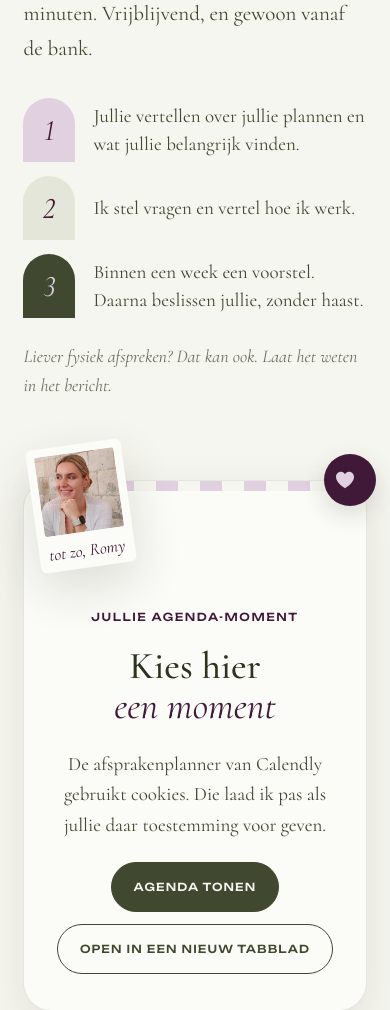
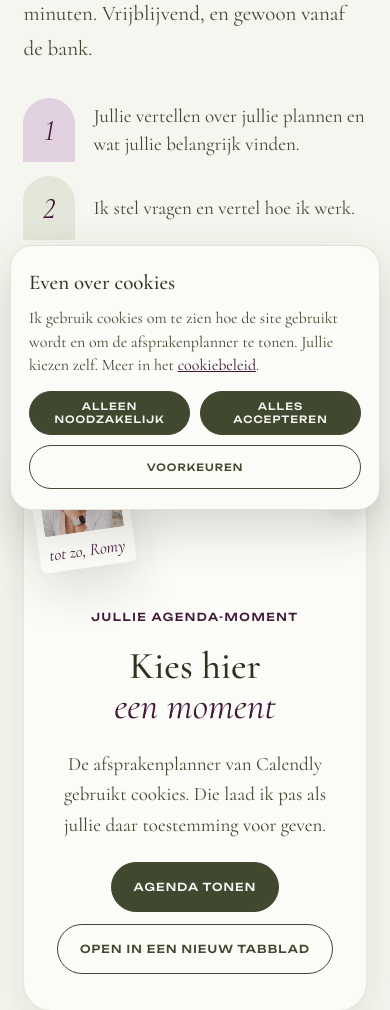
Before and after one commit to made-foryou/vertrouwdag-website, a Laravel app: page /kennismaken in a window 390 px wide. Shown: the part 324-1334 px from the top of the page. Run offline with Laravel 12, Linux system fonts and the light colour scheme; style sheets or scripts are compiled from the project's sources.

Commit message:
feat: cookiebanner met Consent Mode v2
De banner staat in de layout direct na de skiplink en haalt teksten, knoppen en categorieën uit vertrouwdag.cookies. Hij kent GA en Calendly niet: een script met type="text/plain" en data-toestemming draait pas na toestemming voor die categorie, ook de consent-updates. Consent Mode zet in <head> alle vier de signalen op denied, vóór elke gtag. GA4 staat alleen in de pagina als vertrouwdag.ga_id gevuld is, met zijn adres in data-src. Weigeren en accepteren hebben dezelfde knopstijl. Intrekken herlaadt de pagina. toestemming.js leest versie en categorieën uit de banner, en de Calendly-agenda geeft zijn categorie aan met data-toestemming. Refs #11

```diff
--- a/config/vertrouwdag.php
+++ b/config/vertrouwdag.php
@@ -77,6 +77,54 @@ return [
 
     /*
     |--------------------------------------------------------------------------
+    | Cookiebanner
+    |--------------------------------------------------------------------------
+    |
+    | De teksten en categorieën van de banner. In de tekst wordt
+    | :cookiebeleid een link naar het cookiebeleid, met het label uit
+    | cookiebeleid. Een verplichte categorie staat altijd aan en heeft
+    | geen vinkje. Voor elke andere categorie vraagt de banner toestemming.
+    | Een script geeft zelf aan bij welke categorie het hoort, met
+    | data-toestemming (zie resources/js/modules/toestemming.js).
+    |
+    | Verhoog de versie als de categorieën of hun doelen wijzigen. De
+    | banner vraagt dan opnieuw, ook aan wie al een keuze maakte.
+    |
+    */
+
+    'cookies' => [
+        'versie' => 1,
+        'titel' => 'Even over cookies',
+        'tekst' => 'Ik gebruik cookies om te zien hoe de site gebruikt wordt en om de afsprakenplanner te tonen. Jullie kiezen zelf. Meer in het :cookiebeleid.',
+        'cookiebeleid' => 'cookiebeleid',
+        'knoppen' => [
+            'voorkeuren' => 'Voorkeuren',
+            'weigeren' => 'Alleen noodzakelijk',
+            'accepteren' => 'Alles accepteren',
+            'opslaan' => 'Keuze opslaan',
+        ],
+        'altijd_aan' => 'Altijd aan',
+        'categorieen' => [
+            'noodzakelijk' => [
+                'naam' => 'Noodzakelijk',
+                'uitleg' => 'Nodig om de site te laten werken en jullie keuze te onthouden.',
+                'verplicht' => true,
+            ],
+            'statistieken' => [
+                'naam' => 'Statistieken',
+                'uitleg' => 'Google Analytics, anoniem, om de site te verbeteren.',
+                'verplicht' => false,
+            ],
+            'marketing' => [
+                'naam' => 'Marketing',
+                'uitleg' => 'Calendly-agenda en later mogelijk Google Ads.',
+                'verplicht' => false,
+            ],
+        ],
+    ],
+
+    /*
+    |--------------------------------------------------------------------------
     | KvK-nummer
     |--------------------------------------------------------------------------
     |
--- a/resources/css/style.css
+++ b/resources/css/style.css
@@ -270,7 +270,9 @@ a.folder:hover{transform:translateY(-4px)}
 /* ---------- Cookiebanner ---------- */
 .cookie{position:fixed;left:16px;right:16px;bottom:16px;z-index:50;display:flex;justify-content:center;pointer-events:none}
 .cookie[hidden]{display:none}
-.cookie__box{pointer-events:auto;width:100%;max-width:920px;background:var(--papier);border:1px solid rgba(64,72,48,.14);border-radius:28px;padding:28px 32px;box-shadow:0 18px 48px rgba(45,51,31,.18)}
+/* De maximale hoogte laat bovenaan ruimte, zodat de banner met open voorkeuren nooit over de skiplink valt. */
+.cookie__box{pointer-events:auto;width:100%;max-width:920px;max-height:calc(100vh - 96px);max-height:calc(100dvh - 96px);overflow:auto;background:var(--papier);border:1px solid rgba(64,72,48,.14);border-radius:28px;padding:28px 32px;box-shadow:0 18px 48px rgba(45,51,31,.18)}
+.cookie__box:focus-visible{outline:none;box-shadow:0 0 0 3px var(--lila),0 18px 48px rgba(45,51,31,.18)}
 .cookie__main{display:flex;flex-wrap:wrap;align-items:center;gap:20px 32px}
 .cookie__txt{flex:1 1 360px;display:flex;flex-direction:column;gap:8px}
 .cookie__title{font-size:24px;font-weight:500;color:var(--groen-donker)}
@@ -308,12 +310,14 @@ a.folder:hover{transform:translateY(-4px)}
   .cta-split__photo{min-height:320px}
   .cta-split__txt{padding:56px 24px}
   .cookie{left:10px;right:10px;bottom:10px}
-  .cookie__box{padding:20px 18px;border-radius:22px;max-height:85vh;overflow:auto}
+  .cookie__box{padding:20px 18px;border-radius:22px}
   .cookie__main{gap:14px}
   .cookie__title{font-size:21px}
   .cookie__txt p:not(.cookie__title){font-size:16px;line-height:1.45}
   .cookie .btn{flex:1 1 auto;min-height:44px;padding:0 14px}
-  .cookie [data-ck="all"]{flex-basis:100%;order:-1}
+  /* Weigeren en accepteren even breed naast elkaar bovenaan, Voorkeuren eronder. */
+  .cookie [data-ck="none"],.cookie [data-ck="all"]{flex:1 1 0;order:-1}
+  .cookie [data-ck="prefs"]{flex-basis:100%}
   .wa{right:14px;bottom:14px}
   .founding__badge{width:76px;height:76px;right:14px;top:-28px}
   .founding__badge b{font-size:28px}
--- a/resources/js/app.js
+++ b/resources/js/app.js
@@ -15,6 +15,7 @@ import lopendeBand from './modules/lopende-band';
 import dienstmappen from './modules/dienstmappen';
 import checklistFormulier from './modules/checklist-formulier';
 import blogfilter from './modules/blogfilter';
+import cookiebanner from './modules/cookiebanner';
 import calendlyAgenda from './modules/calendly-agenda';
 
 naarBoven();
@@ -25,4 +26,5 @@ lopendeBand();
 dienstmappen();
 checklistFormulier();
 blogfilter();
+cookiebanner();
 calendlyAgenda();
--- a/resources/js/modules/calendly-agenda.js
+++ b/resources/js/modules/calendly-agenda.js
@@ -1,13 +1,14 @@
 /*
- * Calendly-agenda: pas laden na toestemming voor marketing.
+ * Calendly-agenda: pas laden na toestemming.
  *
  * De strook hero-kennismaken zet een lege #cal-embed op de pagina met de
- * Calendly-link in data-calendly-url. Zonder toestemming laadt er niets
- * van Calendly. De agenda laadt als:
- * - de bezoeker al toestemming voor marketing gaf;
+ * Calendly-link in data-calendly-url en de categorie waar de agenda bij
+ * hoort in data-toestemming (marketing). Zonder toestemming laadt er
+ * niets van Calendly. De agenda laadt als:
+ * - de bezoeker al toestemming voor die categorie gaf;
  * - de bezoeker op "Agenda tonen" (#cal-show) klikt, wat die toestemming
  *   geeft;
- * - de cookiebanner (#11) een keuze met marketing bewaart.
+ * - de cookiebanner een keuze met die categorie bewaart.
  *
  * Vangnet: verschijnt de agenda niet binnen 6 seconden, of laadt het
  * script niet (adblocker, strenge browser, geen verbinding), dan toont de
@@ -32,6 +33,7 @@ export default function calendlyAgenda() {
         return;
     }
 
+    const categorie = embed.dataset.toestemming;
     const poort = document.getElementById('cal-gate');
     const vangnet = document.getElementById('cal-fallback');
     let geladen = false;
@@ -97,16 +99,16 @@ export default function calendlyAgenda() {
     document.getElementById('cal-show')?.addEventListener('click', () => {
         // Eerst laden, zodat de focus van de verdwenen knop naar de agenda gaat.
         laad({ focus: true });
-        geefToestemming('marketing');
+        geefToestemming(categorie);
     });
 
     document.addEventListener('cookiekeuze', (event) => {
-        if (event.detail.marketing) {
+        if (event.detail[categorie]) {
             laad();
         }
     });
 
-    if (heeftToestemming('marketing')) {
+    if (heeftToestemming(categorie)) {
         laad();
     }
 }
--- /dev/null
+++ b/resources/js/modules/cookiebanner.js
@@ -0,0 +1,148 @@
+/*
+ * Cookiebanner: de keuze vragen en vrijgeven wat bij de keuze hoort.
+ *
+ * Zonder geldige keuze verschijnt de banner. Hij pakt de focus niet:
+ * hij staat in de HTML direct na de skiplink, dus Tab komt er vanzelf.
+ * "Alleen noodzakelijk", "Alles accepteren" en "Keuze opslaan" bewaren de
+ * keuze met het contract uit ./toestemming. "Voorkeuren" klapt de
+ * categorieën open en dicht.
+ *
+ * Een element met data-cookie-open opent de banner met de voorkeuren en
+ * de bewaarde keuze, en zet de focus op de banner. Escape sluit hem
+ * zonder iets te wijzigen, als er al een keuze is. Sluit de banner terwijl
+ * de focus erin stond, dan gaat de focus terug naar wat hem opende.
+ *
+ * Bij elke keuze, ook een van de Calendly-agenda, gaat de banner dicht en
+ * draaien de scripts met type="text/plain" waarvan de categorie in
+ * data-toestemming nu toestemming heeft. De banner kent die scripts niet,
+ * alleen hun categorie. Trekt de bezoeker een toestemming in, dan
+ * herlaadt de pagina: wat al geladen is, valt niet terug te draaien.
+ */
+import { bewaarKeuze, leesKeuze } from './toestemming';
+
+export default function cookiebanner() {
+    const banner = document.getElementById('cookie');
+
+    if (!banner) {
+        return;
+    }
+
+    const box = banner.querySelector('.cookie__box');
+    const voorkeuren = document.getElementById('cookie-prefs');
+    const voorkeurenKnop = banner.querySelector('[data-ck="prefs"]');
+    const vinkjes = [...banner.querySelectorAll('input[type="checkbox"][value]')];
+    let geldend = leesKeuze();
+    let opener = null;
+
+    function keuzeVolgens(heeftToestemming) {
+        return Object.fromEntries(vinkjes.map((vinkje) => [vinkje.value, heeftToestemming(vinkje)]));
+    }
+
+    function toonVoorkeuren(open) {
+        voorkeuren.hidden = !open;
+        voorkeurenKnop.setAttribute('aria-expanded', String(open));
+    }
+
+    function open({ metVoorkeuren = false, door = null } = {}) {
+        vinkjes.forEach((vinkje) => {
+            vinkje.checked = geldend?.[vinkje.value] === true;
+        });
+        toonVoorkeuren(metVoorkeuren);
+        banner.hidden = false;
+
+        if (door) {
+            opener = door;
+            box.focus({ preventScroll: true });
+        }
+    }
+
+    function sluit() {
+        const focusStondErin = banner.contains(document.activeElement);
+
+        banner.hidden = true;
+
+        if (focusStondErin && opener?.isConnected) {
+            opener.focus({ preventScroll: true });
+        }
+
+        opener = null;
+    }
+
+    function geefVrij(keuze) {
+        document.querySelectorAll('script[type="text/plain"][data-toestemming]').forEach((wachtend) => {
+            if (keuze[wachtend.dataset.toestemming] !== true) {
+                return;
+            }
+
+            const script = document.createElement('script');
+
+            [...wachtend.attributes].forEach(({ name, value }) => {
+                if (name === 'type') {
+                    return;
+                }
+
+                script.setAttribute(name === 'data-src' ? 'src' : name, value);
+            });
+            script.textContent = wachtend.textContent;
+            wachtend.replaceWith(script);
+        });
+    }
+
+    function trektIn(vorige, nieuwe) {
+        return vorige !== null && Object.keys(vorige).some((categorie) => vorige[categorie] && !nieuwe[categorie]);
+    }
+
+    banner.addEventListener('click', (event) => {
+        const knop = event.target.closest('[data-ck]');
+
+        switch (knop?.dataset.ck) {
+            case 'prefs':
+                toonVoorkeuren(voorkeuren.hidden);
+                break;
+            case 'none':
+                bewaarKeuze(keuzeVolgens(() => false));
+                break;
+            case 'all':
+                bewaarKeuze(keuzeVolgens(() => true));
+                break;
+            case 'save':
+                bewaarKeuze(keuzeVolgens((vinkje) => vinkje.checked));
+                break;
+        }
+    });
+
+    document.addEventListener('click', (event) => {
+        const knop = event.target.closest('[data-cookie-open]');
+
+        if (knop) {
+            open({ metVoorkeuren: true, door: knop });
+        }
+    });
+
+    document.addEventListener('keydown', (event) => {
+        if (event.key === 'Escape' && !banner.hidden && geldend !== null) {
+            sluit();
+        }
+    });
+
+    document.addEventListener('cookiekeuze', (event) => {
+        const vorige = geldend;
+
+        geldend = event.detail;
+        sluit();
+
+        if (trektIn(vorige, geldend)) {
+            window.location.reload();
+
+            return;
+        }
+
+        geefVrij(geldend);
+    });
+
+    if (geldend) {
+        geefVrij(geldend);
+    } else {
+        open();
+    }
+}
--- /dev/null
+++ b/resources/views/components/consent-mode.blade.php
@@ -0,0 +1,27 @@
+{{--
+    Google Consent Mode v2, als eerste script in <head>.
+
+    Het eerste script zet alle vier de signalen op denied, vóór elke
+    andere gtag-aanroep. De rest is type="text/plain" en draait pas als
+    de bezoeker toestemming geeft voor de categorie in data-toestemming:
+    resources/js/modules/cookiebanner.js maakt er dan een echt script van,
+    en zet data-src om in src. Zo vraagt geen browser iets op bij Google
+    zonder toestemming.
+
+    Google Analytics 4 staat alleen in de pagina als vertrouwdag.ga_id
+    gevuld is. Wat er gemeten wordt, regelt #26.
+--}}
+@php
+    $gaId = config('vertrouwdag.ga_id');
+@endphp
+<script>
+    window.dataLayer = window.dataLayer || [];
+    function gtag() { dataLayer.push(arguments); }
+    gtag('consent', 'default', { analytics_storage: 'denied', ad_storage: 'denied', ad_user_data: 'denied', ad_personalization: 'denied' });
+</script>
+<script type="text/plain" data-toestemming="statistieken">gtag('consent', 'update', { analytics_storage: 'granted' });</script>
+<script type="text/plain" data-toestemming="marketing">gtag('consent', 'update', { ad_storage: 'granted', ad_user_data: 'granted', ad_personalization: 'granted' });</script>
+@if (filled($gaId))
+    <script type="text/plain" data-toestemming="statistieken" data-src="https://www.googletagmanager.com/gtag/js?id={{ urlencode($gaId) }}" async></script>
+    <script type="text/plain" data-toestemming="statistieken">gtag('js', new Date()); gtag('config', @js($gaId));</script>
+@endif
--- /dev/null
+++ b/resources/views/components/cookiebanner.blade.php
@@ -0,0 +1,46 @@
+{{--
+    De cookiebanner uit het ontwerp. Teksten, knoppen en categorieën komen
+    uit config/vertrouwdag.php (vertrouwdag.cookies), zodat het CMS ze
+    later kan leveren (#13).
+
+    De banner staat in de layout direct na de skiplink: wie met Tab begint,
+    komt eerst bij de skiplink en dan bij de keuze. Hij is verborgen tot
+    resources/js/modules/cookiebanner.js hem toont. Zonder JavaScript
+    blijft hij weg en laadt er niets dat toestemming nodig heeft.
+
+    De versie en de categorieën met een vinkje staan als data-attributen
+    op #cookie. resources/js/modules/toestemming.js leest ze daar.
+
+    "Alleen noodzakelijk" en "Alles accepteren" hebben dezelfde stijl:
+    weigeren is even zichtbaar als accepteren.
+--}}
+@php
+    $cookies = config('vertrouwdag.cookies');
+    $keuzes = array_keys(array_filter($cookies['categorieen'], fn (array $categorie): bool => ! $categorie['verplicht']));
+    $link = '<a href="'.e(route('cookiebeleid')).'">'.e($cookies['cookiebeleid']).'</a>';
+@endphp
+<div class="cookie" id="cookie" data-versie="{{ $cookies['versie'] }}" data-categorieen="{{ json_encode($keuzes) }}" hidden>
+    <div class="cookie__box" role="dialog" aria-modal="false" aria-labelledby="ck-title" aria-describedby="ck-tekst" tabindex="-1">
+        <div class="cookie__main">
+            <div class="cookie__txt">
+                <p class="cookie__title" id="ck-title">{{ $cookies['titel'] }}</p>
+                <p id="ck-tekst">{!! str_replace(':cookiebeleid', $link, e($cookies['tekst'])) !!}</p>
+            </div>
+            <div class="row" style="gap:10px">
+                <x-knop variant="secundair" data-ck="prefs" aria-expanded="false" aria-controls="cookie-prefs">{{ $cookies['knoppen']['voorkeuren'] }}</x-knop>
+                <x-knop data-ck="none">{{ $cookies['knoppen']['weigeren'] }}</x-knop>
+                <x-knop data-ck="all">{{ $cookies['knoppen']['accepteren'] }}</x-knop>
+            </div>
+        </div>
+        <div class="cookie__prefs" id="cookie-prefs" hidden>
+            @foreach ($cookies['categorieen'] as $sleutel => $categorie)
+                @if ($categorie['verplicht'])
+                    <div class="pref"><span><b>{{ $categorie['naam'] }}</b><span>{{ $categorie['uitleg'] }}</span></span><span class="eb eb--sm eb--grijs">{{ $cookies['altijd_aan'] }}</span></div>
+                @else
+                    <label class="pref"><span><b>{{ $categorie['naam'] }}</b><span>{{ $categorie['uitleg'] }}</span></span><input type="checkbox" value="{{ $sleutel }}"></label>
+                @endif
+            @endforeach
+            <div style="display:flex;justify-content:flex-end;padding-top:12px"><x-knop data-ck="save">{{ $cookies['knoppen']['opslaan'] }}</x-knop></div>
+        </div>
+    </div>
+</div>
--- a/resources/views/layouts/site.blade.php
+++ b/resources/views/layouts/site.blade.php
@@ -14,6 +14,7 @@
     <meta name="theme-color" content="#F6F6F0">
     <link rel="icon" type="image/png" href="{{ Vite::asset('resources/images/monogram-groen.png') }}">
     <link rel="preload" href="{{ Vite::asset('resources/fonts/cormorant-latin-500-normal.woff2') }}" as="font" type="font/woff2" crossorigin>
+    <x-consent-mode />
     <script>document.documentElement.classList.add('js')</script>
     @vite(['resources/css/style.css', 'resources/js/app.js'])
     @stack('jsonld')
@@ -23,6 +24,7 @@
         <symbol id="heart" viewBox="0 0 24 22"><path d="M12 21C12 21 1 14.5 1 7.2 1 3.6 3.8 1 7.1 1c2.2 0 4 1.2 4.9 3 .9-1.8 2.7-3 4.9-3C20.2 1 23 3.6 23 7.2 23 14.5 12 21 12 21z"/></symbol>
     </svg>
     <a class="skip" href="#inhoud">Naar de inhoud</a>
+    <x-cookiebanner />
 
     <x-site-header />
 
--- a/resources/views/strips/hero-kennismaken.blade.php
+++ b/resources/views/strips/hero-kennismaken.blade.php
@@ -11,7 +11,8 @@
     De agenda ligt vast. Zonder toestemming voor marketing laadt de pagina
     niets van Calendly: er staat alleen een poort met "Agenda tonen" en
     een link naar Calendly. resources/js/modules/calendly-agenda.js laadt
-    de agenda in #cal-embed na toestemming, en toont het vangnet
+    de agenda in #cal-embed na toestemming voor de categorie in
+    data-toestemming, en toont het vangnet
     (#cal-fallback) als de agenda niet verschijnt. De Calendly-link komt
     uit de config.
 --}}
@@ -55,7 +56,7 @@
                     <x-knop :href="$calendly" variant="secundair" target="_blank" rel="noopener">Open in een nieuw tabblad</x-knop>
                 </div>
             </div>
-            <div class="cal-embed" id="cal-embed" tabindex="-1" data-calendly-url="{{ $calendly }}" hidden></div>
+            <div class="cal-embed" id="cal-embed" tabindex="-1" data-calendly-url="{{ $calendly }}" data-toestemming="marketing" hidden></div>
             <div class="cal-fallback" id="cal-fallback" tabindex="-1" hidden>
                 <p class="eb">Agenda laadt niet</p>
                 <h2 style="font-size:34px">Open de agenda <em>in een nieuw tabblad</em></h2>
```
Also changed, not shown: resources/js/modules/toestemming.js (+50 -13 lines), tests/Feature/ConsentModeTest.php (added, +86 -0 lines), tests/Feature/CookiebannerTest.php (added, +113 -0 lines), tests/Feature/KennismakenpaginaTest.php (+6 -0 lines).
